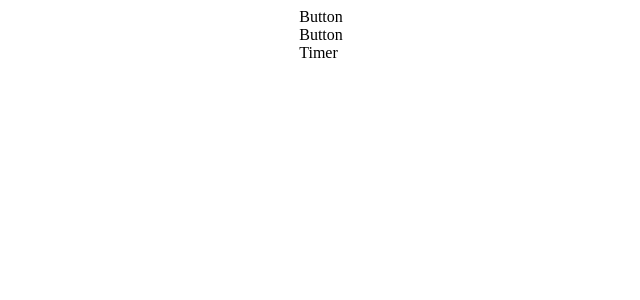
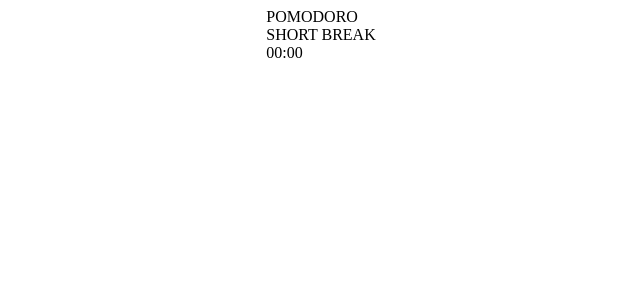
Before and after one commit to tylerthomasallen/pomodoro, a React (Create React App) app: page / in a window 1280 px wide. Shown: the top 300 px of the page, without its empty margins (319-959 px from the left). Built offline with nearby package versions, Linux system fonts and the light colour scheme.

Commit message:
Add dynamic timer

```diff
--- /dev/null
+++ b/src/components/button/button.css
@@ -0,0 +1,3 @@
+.button {
+    cursor: pointer;
+}
--- a/src/components/button/index.js
+++ b/src/components/button/index.js
@@ -1,11 +1,13 @@
 import React, { Component } from 'react';
+import './button.css';
 
 class Button extends Component {
 
     render() {
+        const { name, changeTime } = this.props;
         return (
-            <div class="button">
-            Button
+            <div class="button" onClick={() => changeTime(name)}>
+            {name}
             </div>
         )
     }
--- a/src/components/index.js
+++ b/src/components/index.js
@@ -7,26 +7,47 @@ class Container extends Component {
     constructor(props) {
         super(props);
         this.state = {
-            time: 0
+            seconds: 0,
+            displayedTime: '00:00'
+        }
+        // this.tickingClock = this.tickingClock.bind(this);
+        // this.tick = this.tick.bind(this);
+        this.convertSecondsToTime = this.convertSecondsToTime.bind(this);
+    }
+
+    changeTime = async (name) => {
+        const seconds = name === POM_TIMER ? POM_TIME : SHORT_BREAK_TIME;
+        if (this.state.seconds !== seconds) {
+            await this.setState({seconds});
         }
 
-        this.changeTime = this.changeTime.bind(this);
-        this.tickingClock = this.tickingClock.bind(this);
-        this.tick = this.tick.bind(this);
-    }
-
-    changeTime(name) {
-        const time = name === POM_TIMER ? POM_TIME : SHORT_BREAK_TIME;
-        this.setState({time});
+        const displayedTime = this.convertSecondsToTime();
+        if (this.state.displayedTime !== displayedTime) {
+            await this.setState({displayedTime});
+        }
     }
 
     tickingClock() {
-        setInterval(this.tick, 1000);
+        if (this.state.seconds >= 1) {
+            setInterval(this.tick, 1000);
+        }
     }
 
     tick() {
+        this.setState({seconds: this.state.seconds - 1});
+        const displayedTime = this.convertSecondsToTime();
+        this.setState({displayedTime})
+    }
 
+    convertSecondsToTime() {
+        let minutes = this.state.seconds % 60;
+        let seconds = Math.floor(this.state.seconds / 60);
 
+        if (seconds < 10) {
+            seconds = `0${seconds}`
+        }
+
+        return `${minutes}:${seconds}`;
     }
 
     render() {
@@ -34,7 +55,7 @@ class Container extends Component {
             <div class="container">
                 <Button name={POM_TIMER} changeTime={this.changeTime} />
                 <Button name={SHORT_BREAK} changeTime={this.changeTime} />
-                <Timer time={this.state.time} changeTime/>
+                <Timer time={this.state.displayedTime} />
             </div>
         )
     }
--- a/src/components/timer/index.js
+++ b/src/components/timer/index.js
@@ -2,10 +2,9 @@ import React, { Component } from 'react';
 
 class Timer extends Component {
     render() {
+        const { time } = this.props;
         return(
-            <div>
-                Timer
-            </div>
+            <div className="timer">{time}</div>
         )
     }
 }
```
